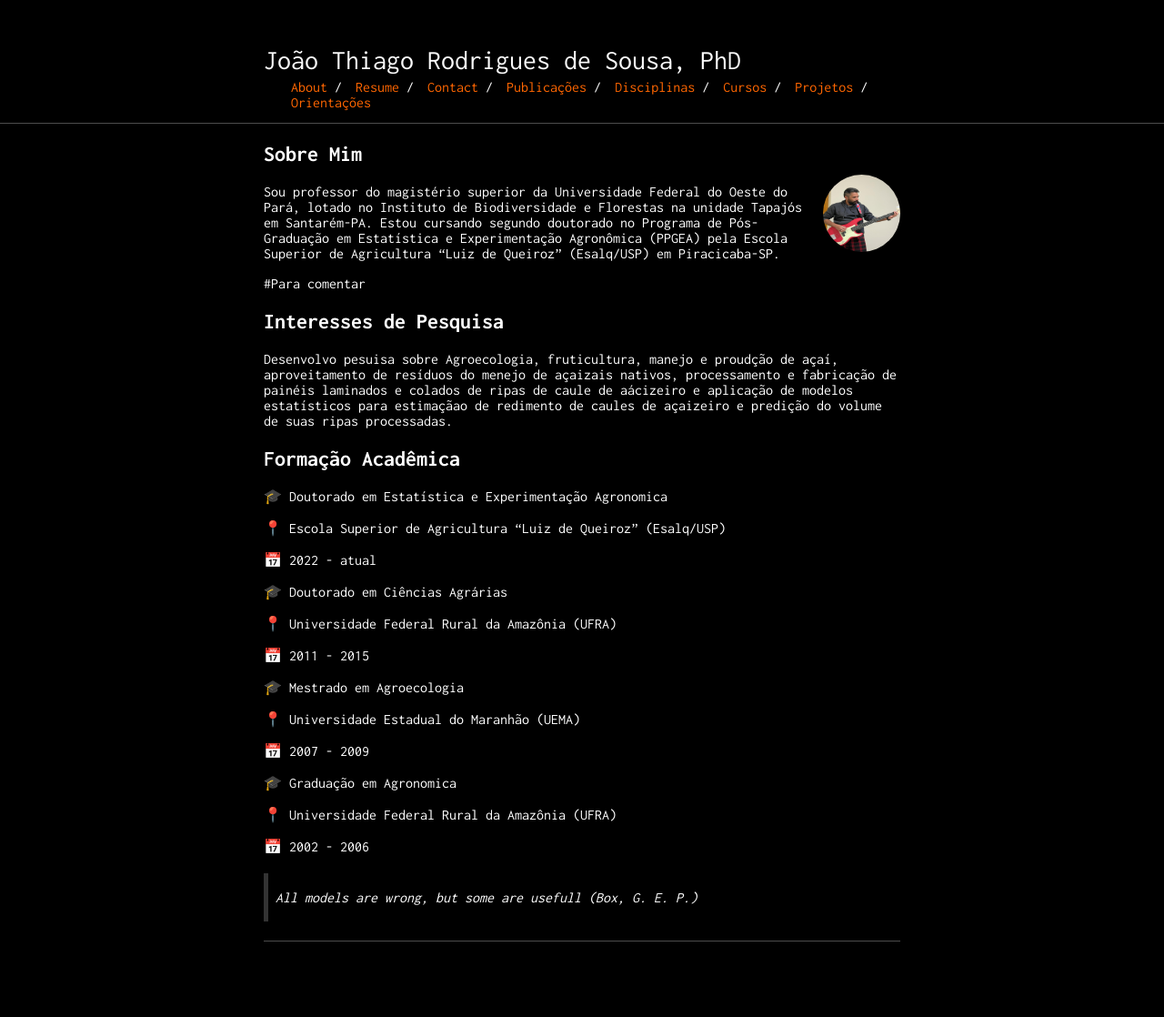
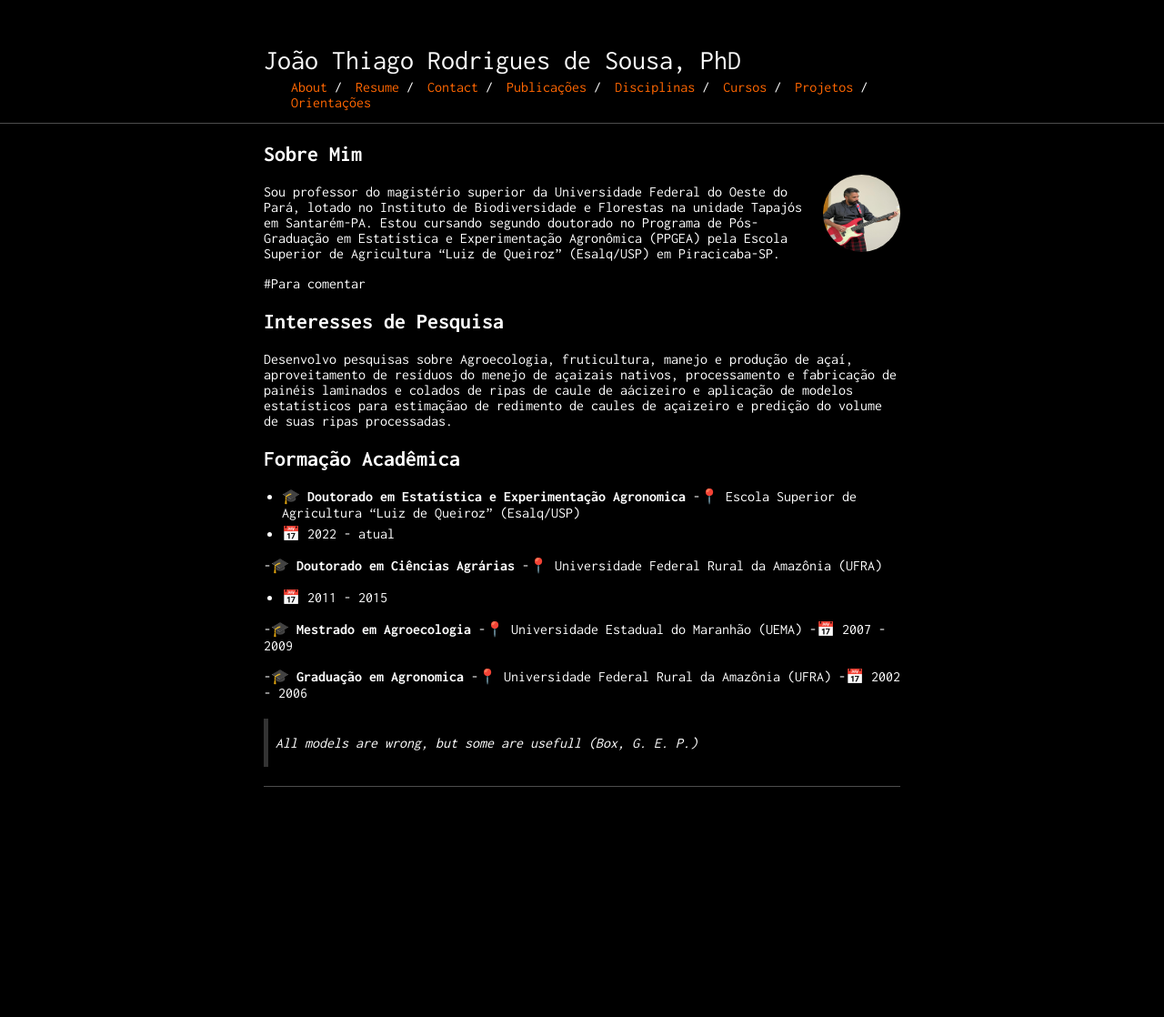
Before and after one commit to joaothiagors/joaothiagors.github.io, a Jekyll site: the page built from index.md, in a window 1280 px wide. Shown: the whole page at 91% size. Built offline with Jekyll 4.4.1, drawn with Linux system fonts in a browser that asks for light colours; after the commit the page ends 940 px from its top, so only the background shows below that.

Commit message:
Update index.md
Continue editing

```diff
--- a/index.md
+++ b/index.md
@@ -14,7 +14,7 @@ Sou professor do magistério superior da Universidade Federal do Oeste do Pará,
 ## Interesses de Pesquisa
 <!-- ## Research Interest -->
 
-Desenvolvo pesuisa sobre Agroecologia, fruticultura, manejo e proudção de açaí, aproveitamento de resíduos do menejo de açaizais nativos, processamento e fabricação de painéis laminados e colados de ripas de caule de aácizeiro e aplicação de modelos estatísticos para estimaçãao de redimento de caules de açaizeiro e predição do volume de suas ripas processadas.
+Desenvolvo pesquisas sobre Agroecologia, fruticultura, manejo e produção de açaí, aproveitamento de resíduos do menejo de açaizais nativos, processamento e fabricação de painéis laminados e colados de ripas de caule de aácizeiro e aplicação de modelos estatísticos para estimaçãao de redimento de caules de açaizeiro e predição do volume de suas ripas processadas.
 
 <!-- ## Publications
 
@@ -24,32 +24,21 @@ Desenvolvo pesuisa sobre Agroecologia, fruticultura, manejo e proudção de aça
 ## Formação Acadêmica
 <!-- ## Academic Backgroung -->
 
-🎓 Doutorado em Estatística e Experimentação Agronomica
+- 🎓 **Doutorado em Estatística e Experimentação Agronomica**
+-📍 Escola Superior de Agricultura "Luiz de Queiroz" (Esalq/USP)
+- 📅 2022 - atual
 
-📍 Escola Superior de Agricultura "Luiz de Queiroz" (Esalq/USP)
+-🎓 **Doutorado em Ciências Agrárias**
+-📍 Universidade Federal Rural da Amazônia (UFRA)
+- 📅 2011 - 2015
 
-📅 2022 - atual
+-🎓 **Mestrado em Agroecologia**
+-📍 Universidade Estadual do Maranhão (UEMA)
+-📅 2007 - 2009
 
-
-🎓 Doutorado em Ciências Agrárias
-
-📍 Universidade Federal Rural da Amazônia (UFRA)
-
-📅 2011 - 2015
-
-
-🎓 Mestrado em Agroecologia
-
-📍 Universidade Estadual do Maranhão (UEMA)
-
-📅 2007 - 2009
-
-
-🎓 Graduação em Agronomica
-
-📍 Universidade Federal Rural da Amazônia (UFRA)
-
-📅 2002 - 2006
+-🎓 **Graduação em Agronomica**
+-📍 Universidade Federal Rural da Amazônia (UFRA)
+-📅 2002 - 2006
 
 <!-- This is a [link](http://google.com). Something *italics* and something **bold**. -->
 
```
